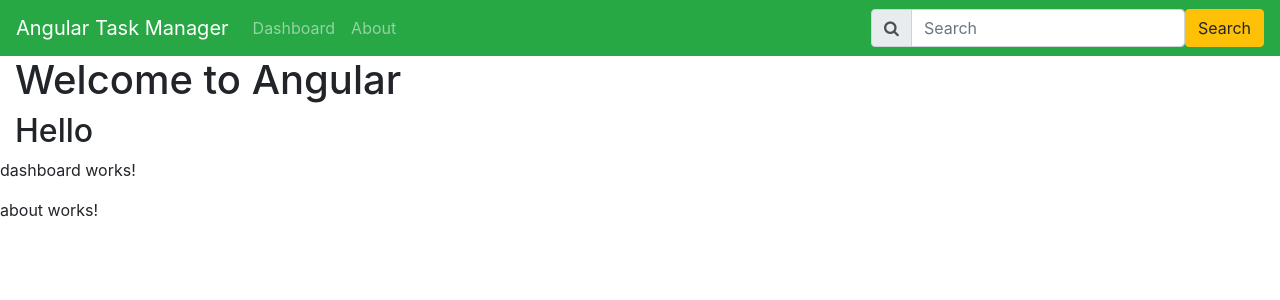
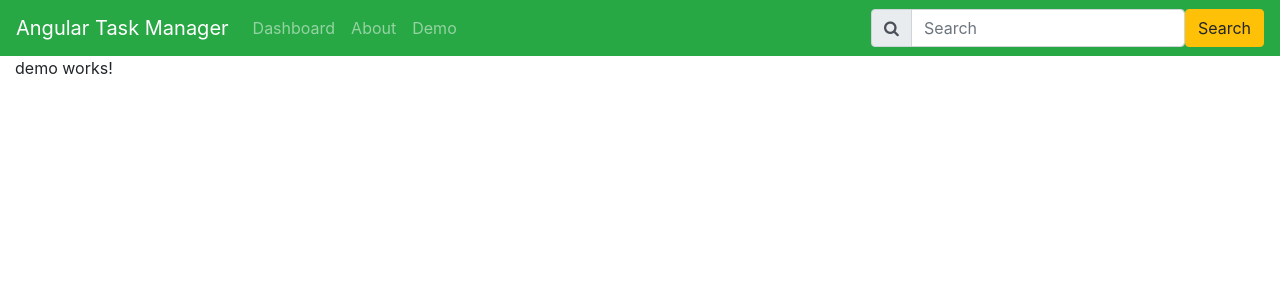
Before and after one commit to foumz/TaskManager, an Angular app: page /demo in a window 1280 px wide. Before the commit this address led to /. Shown: the top 300 px of the page. Built offline with nearby package versions, Linux system fonts and the light colour scheme.

Commit message:
ajout component + routes

```diff
--- a/src/app/app-routing.module.ts
+++ b/src/app/app-routing.module.ts
@@ -1,7 +1,15 @@
 import { NgModule } from '@angular/core';
 import { RouterModule, Routes } from '@angular/router';
+import { AboutComponent } from './about/about.component';
+import { DashboardComponent } from './dashboard/dashboard.component';
+import { DemoComponent } from './demo/demo.component';
 
-const routes: Routes = [];
+const routes: Routes = [
+  {path:"dashboard",component:DashboardComponent},
+  {path:"about",component:AboutComponent},
+  {path:"demo",component:DemoComponent}, // ici on définit les différentes routes de l'app
+  {path:"",redirectTo:"dashboard",pathMatch:"full"} //si le path est vide, renvoie vers dashboard
+];
 
 @NgModule({
   imports: [RouterModule.forRoot(routes)],
--- a/src/app/app.component.html
+++ b/src/app/app.component.html
@@ -11,11 +11,14 @@
     <div class="collapse navbar-collapse" id="mynav">
       <ul class="navbar-nav mr-auto">
         <li class="nav-item">
-          <a class="nav-link" href="#">Dashboard</a>
+          <a class="nav-link" routerLink="dashboard">Dashboard</a>
         </li>
         <li class="nav-item">
-          <a class="nav-link" href="#">About</a>
+          <a class="nav-link" routerLink="about">About</a>
         </li>
+        <li class="nav-item">
+            <a class="nav-link" routerLink="demo">Demo</a>
+          </li>
       </ul>
       <form class="form-inline my-2 my-lg-0">
         <div class="input-group">
@@ -31,14 +34,5 @@
   </nav>
 
   <div class="container-fluid">
-    <h1>Welcome to Angular</h1>
-    <h2>Hello</h2>
+    <router-outlet></router-outlet> <!--Affiche ici ce qui est pris du component correspondant dans le nav link-->
   </div>
-
-  <div >
-      <app-dashboard></app-dashboard> <!--Permet d'appeler l'html du component dashboard-->
-  </div>
-
-  <div>
-      <app-about></app-about><!--Permet d'appeler l'html du component about-->
-  </div>
--- a/src/app/app.module.ts
+++ b/src/app/app.module.ts
@@ -5,12 +5,14 @@ import { AppRoutingModule } from './app-routing.module';
 import { AppComponent } from './app.component';
 import { DashboardComponent } from './dashboard/dashboard.component';
 import { AboutComponent } from './about/about.component';
+import { DemoComponent } from './demo/demo.component';
 
 @NgModule({
   declarations: [
     AppComponent,
     DashboardComponent,
-    AboutComponent
+    AboutComponent,
+    DemoComponent
   ],
   imports: [
     BrowserModule,
--- /dev/null
+++ b/src/app/demo/demo.component.html
@@ -0,0 +1 @@
+<p>demo works!</p>
--- /dev/null
+++ b/src/app/demo/demo.component.ts
@@ -0,0 +1,15 @@
+import { Component, OnInit } from '@angular/core';
+
+@Component({
+  selector: 'app-demo',
+  templateUrl: './demo.component.html',
+  styleUrls: ['./demo.component.scss']
+})
+export class DemoComponent implements OnInit {
+
+  constructor() { }
+
+  ngOnInit(): void {
+  }
+
+}
--- a/src/index.html
+++ b/src/index.html
@@ -2,7 +2,7 @@
 <html lang="en">
 <head>
   <meta charset="utf-8">
-  <title>TaskManager</title>
+  <title>Task Manager</title>
   <base href="/">
   <meta name="viewport" content="width=device-width, initial-scale=1">
   <link rel="icon" type="image/x-icon" href="favicon.ico">
```
Also changed, not shown: src/app/demo/demo.component.scss (added), 1 other file (tests, documents, lock files or other folders).
